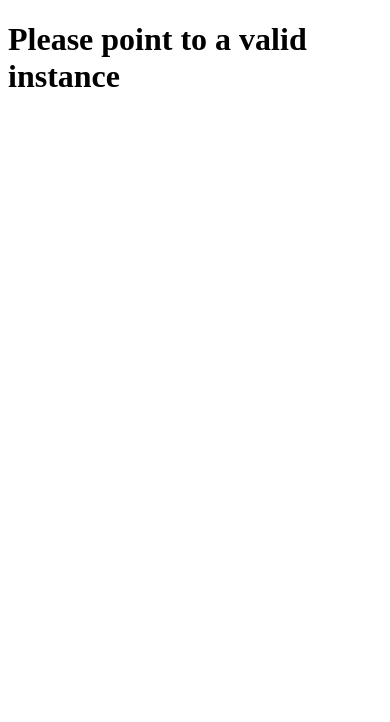
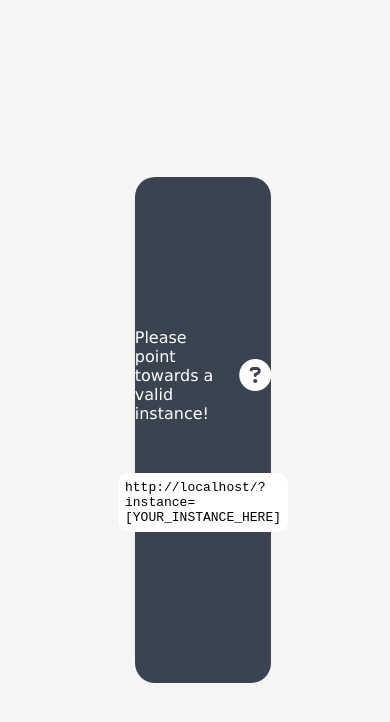
Before and after one commit to jagernet-ops/mobile-sms-frontend, a React (Vite) app: page / in a window 390 px wide. Shown: the top 722 px of the page. Built offline with nearby package versions, Linux system fonts and the light colour scheme.

Commit message:
implemented the message bar with discord formatted emoji support and a emoji selection box, created RegEx pattern to parse phoneNumbers and implemented focusedContact Context

```diff
--- a/index.html
+++ b/index.html
@@ -10,6 +10,7 @@
         ></script>
         <style>
             body {
+                background-color: whitesmoke;
                 width: 100%;
                 height: 100%;
             }
--- a/package.json
+++ b/package.json
@@ -14,7 +14,8 @@
     "lodash": "^4.17.21",
     "react": "^18.2.0",
     "react-dom": "^18.2.0",
-    "react-query": "^3.39.3"
+    "react-query": "^3.39.3",
+    "universal-emoji-parser": "^1.0.119"
   },
   "devDependencies": {
     "@types/react": "^18.0.37",
--- a/src/App.css
+++ b/src/App.css
@@ -15,6 +15,9 @@
     background-color: transparent;
     align-items: center;
     width: 100%;
+}
+.contactCard:hover {
+    border: 1px solid white;
 }
 .contactSelect {
     position: absolute;
@@ -39,6 +42,43 @@
     width: 85%;
     height: 15%;
     background-color: var(--messaging-color);
+    display: flex;
+    flex-direction: row;
+    align-items: center;
+    justify-content: flex-end;
+}
+.messageBox {
+    margin-top: 4%;
+    background-color: white;
+    position: relative;
+    width: 100%;
+    display: flex;
+    flex-direction: row;
+    align-items: center;
+    justify-content: flex-end;
+    border-top: 4px solid black;
+}
+.messageBox #orient {
+    position: absolute;
+    top: 22%;
+    left: 0;
+    font-size: 200%;
+}
+.messageBox button {
+    all: unset;
+    margin-right: 20px;
+}
+.messageBox #submit {
+    font-size: 200%;
+}
+.messageBox input {
+    background: transparent;
+    border: none;
+    font-size: 250%;
+    width: 97%;
+    text-indent: 3%;
+    outline: none;
+    overflow-x: scroll;
 }
 .messageHistory {
     position: fixed;
@@ -68,3 +108,49 @@
     display: flex;
     flex-direction: column;
 }
+.errorBackground {
+    width: 100vw;
+    height: 100vh;
+    display: flex;
+    align-items: center;
+    justify-content: center;
+}
+.errorScreen {
+    background-color: var(--messaging-color);
+    width: 35%;
+    height: 60%;
+    border-radius: 20px;
+    display: flex;
+    flex-direction: column;
+    align-items: center;
+    justify-content: center;
+    gap: 10%;
+}
+.errorScreen code {
+    background-color: white;
+    color: black;
+    padding: 5%;
+    border-radius: 10px;
+}
+.errorScreen h3 {
+    all: unset;
+    color: white;
+    font-family: Verdana, Geneva, Tahoma, sans-serif;
+}
+.errorScreen i {
+    font-size: 200%;
+    color: white;
+}
+.message {
+    display: flex;
+    flex-direction: row;
+    gap: 10px;
+    align-items: center;
+}
+.emojiList {
+    background-color: var(--messaging-color);
+    border: 2px solid black;
+    border-radius: 20px;
+    width: 4%;
+    margin-right: 1%;
+}
--- a/src/App.jsx
+++ b/src/App.jsx
@@ -1,17 +1,13 @@
 import { useContext } from "react";
-import { URLContext } from "./components/URLContext";
+import { URLContext } from "./components/MessengerContext";
 import Messenger from "./components/Messenger";
 import "./App.css";
+import Error from "./components/Error";
 
 function App() {
     const url = useContext(URLContext);
-    console.log(url);
     if (!url) {
-        return (
-            <>
-                <h1>Please point to a valid instance</h1>
-            </>
-        );
+        return <Error />;
     }
     return <Messenger url={url} />;
 }
--- a/src/components/Contact.jsx
+++ b/src/components/Contact.jsx
@@ -1,6 +1,6 @@
-function Contact({ name, number }) {
+function Contact({ name, number, selectAsContact }) {
     return (
-        <div className="contactCard">
+        <div className="contactCard" onClick={() => selectAsContact()}>
             <span className="contactBubble">{`${name.charAt(0)}`}</span>
             <div className="contactInfo">
                 <aside>{name}</aside>
--- a/src/components/ContactsDivider.jsx
+++ b/src/components/ContactsDivider.jsx
@@ -2,9 +2,10 @@ import Contact from "./Contact";
 import useGetContacts from "../hooks/use-get-contacts";
 import Loading from "./Loading";
 import { useContext } from "react";
-import { URLContext } from "./URLContext";
+import { URLContext } from "./MessengerContext";
 
-const ContactsDivider = () => {
+const ContactsDivider = ({ setSelectedContact }) => {
+    const numberFormat = new RegExp("\\d", "gm");
     const url = useContext(URLContext);
     const { retrievedContacts, isLoading } = useGetContacts(url);
     return (
@@ -12,15 +13,32 @@ const ContactsDivider = () => {
             {isLoading ? (
                 <Loading />
             ) : (
-                retrievedContacts.map((contact, index) => {
+                <>
+                    <Contact
+                        key={"home"}
+                        name="Home"
+                        selectAsContact={() => setSelectedContact("")}
+                    />
+                    <hr />
+                    {retrievedContacts.map((contact, index) => {
                         return (
                             <Contact
                                 key={index}
                                 name={contact.name}
-                            number={contact.number}
+                                number={contact.number
+                                    .match(numberFormat)
+                                    .join("")}
+                                selectAsContact={() =>
+                                    setSelectedContact(
+                                        contact.number
+                                            .match(numberFormat)
+                                            .join("")
+                                    )
+                                }
                             />
                         );
-                })
+                    })}
+                </>
             )}
         </div>
     );
--- /dev/null
+++ b/src/components/EmojiDataList.jsx
@@ -0,0 +1,24 @@
+import { emojiLibJsonData } from "universal-emoji-parser";
+
+const EmojiDataList = ({ appendEmoji }) => {
+    const emojiOptions = [];
+    for (const key in emojiLibJsonData) {
+        emojiOptions.push(key);
+    }
+    return (
+        <select
+            className="emojiList"
+            onChange={(e) => appendEmoji((message) => message + e.target.value)}
+        >
+            {emojiOptions.map((emoji, index) => {
+                return (
+                    <option value={emoji} key={index}>
+                        {emoji}
+                    </option>
+                );
+            })}
+        </select>
+    );
+};
+
+export default EmojiDataList;
--- a/src/components/Error.jsx
+++ b/src/components/Error.jsx
@@ -1,4 +1,16 @@
 const Error = () => {
-    return <div></div>;
+    return (
+        <div className="errorBackground">
+            <div className="errorScreen">
+                <div className="message">
+                    <h3>Please point towards a valid instance!</h3>
+                    <i className="fa-solid fa-circle-question"></i>
+                </div>
+                <code>
+                    {document.location.origin}/?instance=[YOUR_INSTANCE_HERE]
+                </code>
+            </div>
+        </div>
+    );
 };
 export default Error;
--- a/src/components/MessageMaker.jsx
+++ b/src/components/MessageMaker.jsx
@@ -1,7 +1,11 @@
 import useSendMessage from "../hooks/use-send-message";
 import { useContext, useEffect, useState } from "react";
-import { URLContext } from "./URLContext";
+import { URLContext, ContactContext } from "./MessengerContext";
+import uEmojiParser from "universal-emoji-parser";
+import EmojiDataList from "./EmojiDataList";
+
 const MessageMaker = () => {
+    const target = useContext(ContactContext);
     const url = useContext(URLContext);
     const [message, setMessage] = useState("");
     const { sendMessage, hasSentMessage } = useSendMessage(url);
@@ -9,22 +13,34 @@ const MessageMaker = () => {
         hasSentMessage && console.log("Successfully Sent the Message");
     }, [hasSentMessage]);
 
+    const handleMessageParsing = (e) => {
+        const rawString = e.target.value;
+        const emojiParsed = uEmojiParser.parseToUnicode(rawString);
+        setMessage(emojiParsed);
+    };
+
+    const handleSend = () => {
+        sendMessage(
+            JSON.stringify({ phoneNumber: target, messageVal: `${message}` })
+        );
+        setMessage("");
+    };
+
     return (
         <div className="messageCompose">
             <div className="messageBox">
+                <i id="orient" className="fa-solid fa-circle-chevron-right"></i>
                 <input
+                    list="EmojiList"
                     type="text"
-                    onChange={(e) => setMessage(e.target.value)}
-                    onKeyDown={(e) =>
-                        e.key === "Enter" &&
-                        sendMessage(
-                            JSON.stringify({
-                                phoneNumber: "",
-                                messageVal: `${message}`,
-                            })
-                        )
-                    }
-                ></input>
+                    value={message}
+                    onChange={(e) => handleMessageParsing(e)}
+                    onKeyDown={(e) => e.key === "Enter" && handleSend()}
+                />
+                <EmojiDataList appendEmoji={(value) => setMessage(value)} />
+                <button type="button" onClick={() => handleSend()}>
+                    <i id="submit" className="fa-solid fa-check"></i>
+                </button>
             </div>
         </div>
     );
--- /dev/null
+++ b/src/components/MessageWindow.jsx
@@ -0,0 +1,8 @@
+import { useContext } from "react";
+import { URLContext, ContactContext } from "./MessengerContext";
+
+const MessageWindow = () => {
+    return <div className="messageHistory"></div>;
+};
+
+export default MessageWindow;
--- a/src/components/Messenger.jsx
+++ b/src/components/Messenger.jsx
@@ -1,14 +1,19 @@
 import ContactsDivider from "./ContactsDivider";
 import MessageMaker from "./MessageMaker";
-import { URLContext } from "./URLContext";
+import { useState } from "react";
+import { URLContext, ContactContext } from "./MessengerContext";
+import MessageWindow from "./MessageWindow";
 
 const Messenger = ({ url }) => {
+    const [selectedContact, setSelectedContact] = useState("");
     return (
         <div className="homepage">
             <URLContext.Provider value={url}>
-                <ContactsDivider />
-                <MessageMaker />
-                <div className="messageHistory">a</div>
+                <ContactContext.Provider value={selectedContact}>
+                    <ContactsDivider setSelectedContact={setSelectedContact} />
+                    <MessageMaker />
+                    <MessageWindow />
+                </ContactContext.Provider>
             </URLContext.Provider>
         </div>
     );
--- a/src/components/URLContext.js
+++ b/src/components/MessengerContext.js
@@ -4,3 +4,4 @@ const params = new URLSearchParams(document.location.search);
 const endpoint = params.get("instance");
 
 export const URLContext = createContext(endpoint);
+export const ContactContext = createContext("");
```
Also changed, not shown: 1 other file (tests, documents, lock files or other folders). Lines whose indentation alone changed are shown as unchanged.
